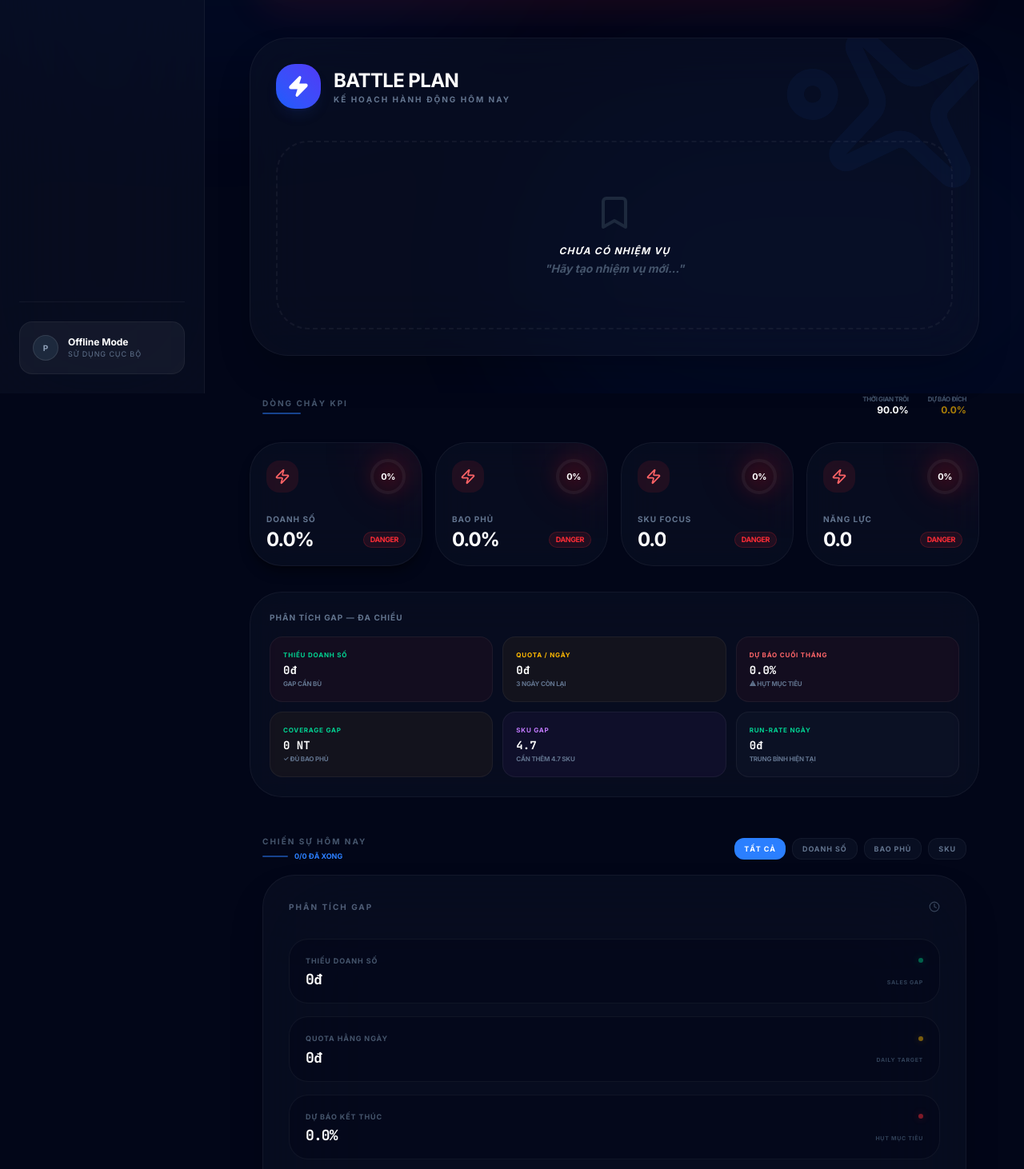
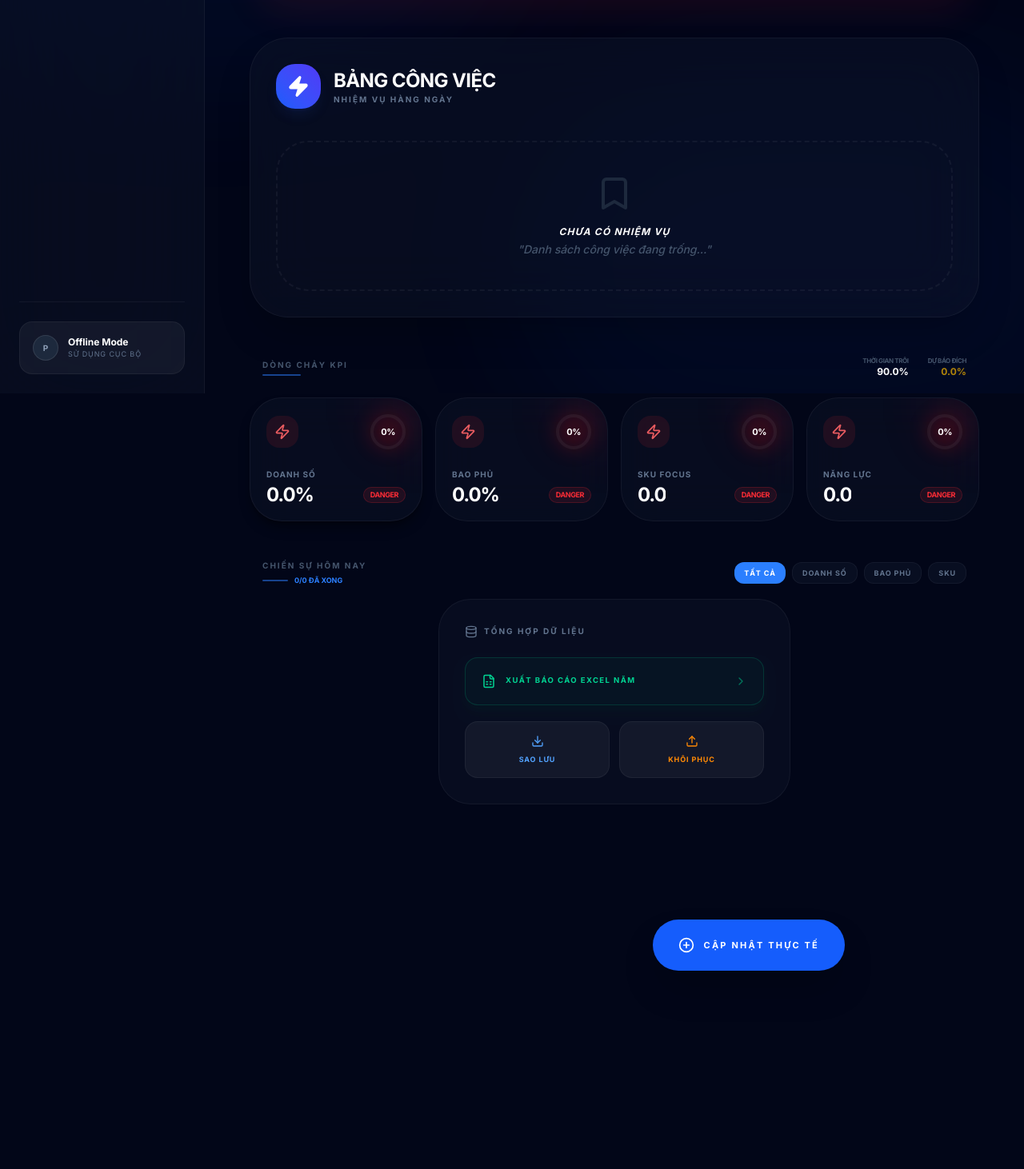
Before and after one commit to vukiengiang2025-sys/Namduockpi, a React (Vite) app: page / in a window 1280 px wide. Shown: the part 308-1770 px from the top of the page at 80% size. After the commit the page ends 1586 px from the top, so only its background shows below. Built offline with nearby package versions, Linux system fonts and the light colour scheme.

Commit message:
style: improve responsive padding and layout
Adjust padding across main layout and pages for better mobile responsiveness. Remove unused GapAnalysis component in Dashboard.

```diff
--- a/src/App.tsx
+++ b/src/App.tsx
@@ -179,7 +179,7 @@ export default function App() {
           )}
         </AnimatePresence>
 
-        <main className="flex-1 relative z-10 overflow-x-hidden p-6 lg:p-8">
+        <main className="flex-1 relative z-10 overflow-x-hidden p-0 sm:p-4 md:p-6 lg:p-8">
           <AnimatePresence mode="wait">
             <motion.div
               key={activeTab}
--- a/src/pages/Dashboard.tsx
+++ b/src/pages/Dashboard.tsx
@@ -59,38 +59,6 @@ export default function Dashboard() {
   const projectedSalesEndOfMonth = isCurrentMonth ? month.salesActual + (avgDailySalesSoFar * remainingDays) : month.salesActual;
   const projectedSalesRatio = (projectedSalesEndOfMonth / (month.salesTarget || 1)) * 100;
   const requiredDailySales = isCurrentMonth ? Math.max(0, (month.salesTarget - month.salesActual) / remainingDays) : 0;
-
-  const GapAnalysis = () => {
-    const salesGap = Math.max(0, month.salesTarget - month.salesActual);
-    const coverageGap = Math.max(0, month.coverageTarget - month.coverageActual);
-    const skuGap = Math.max(0, 4.7 - month.skuActual);
-    const dailyQuota = remainingDays > 0 ? salesGap / remainingDays : 0;
-    const runRate = month.salesActual / Math.max(1, currentDay);
-
-    const items = [
-      { label: "Thiếu doanh số", val: salesGap.toLocaleString() + "đ", sub: "Gap cần bù", color: salesGap === 0 ? "text-emerald-400" : "text-red-400", bg: "bg-red-500/5" },
-      { label: "Quota / ngày", val: Math.round(dailyQuota).toLocaleString() + "đ", sub: `${remainingDays} ngày còn lại`, color: "text-amber-400", bg: "bg-amber-500/5" },
-      { label: "Dự báo cuối tháng", val: projectedSalesRatio.toFixed(1) + "%", sub: projectedSalesRatio >= 100 ? "✓ Đạt mục tiêu" : "⚠ Hụt mục tiêu", color: projectedSalesRatio >= 100 ? "text-emerald-400" : "text-red-400", bg: projectedSalesRatio >= 100 ? "bg-emerald-500/5" : "bg-red-500/5" },
-      { label: "Coverage gap", val: coverageGap + " NT", sub: coverageGap === 0 ? "✓ Đủ bao phủ" : "Cần thêm " + coverageGap + " điểm", color: coverageGap === 0 ? "text-emerald-400" : "text-amber-400", bg: "bg-amber-500/5" },
-      { label: "SKU gap", val: skuGap.toFixed(1), sub: skuGap === 0 ? "✓ Đủ tier" : "Cần thêm " + skuGap.toFixed(1) + " SKU", color: skuGap === 0 ? "text-emerald-400" : "text-purple-400", bg: "bg-purple-500/5" },
-      { label: "Run-rate ngày", val: Math.round(runRate).toLocaleString() + "đ", sub: "Trung bình hiện tại", color: runRate >= dailyQuota ? "text-emerald-400" : "text-amber-400", bg: "bg-slate-500/5" },
-    ];
-
-    return (
-      <div className="rounded-[2.5rem] p-6 mb-8 bg-slate-900/40 border border-white/5 backdrop-blur-xl">
-        <p className="text-[10px] font-black text-slate-500 uppercase tracking-widest mb-4">Phân tích Gap — Đa chiều</p>
-        <div className="grid grid-cols-2 lg:grid-cols-3 gap-3">
-          {items.map(item => (
-            <div key={item.label} className={cn("rounded-2xl p-4 border border-white/5", item.bg)}>
-              <p className={cn("text-[8px] font-black uppercase tracking-widest mb-1.5", item.color)}>{item.label}</p>
-              <p className="text-sm font-black font-mono text-white leading-none">{item.val}</p>
-              <p className="text-[8px] text-slate-500 mt-1 font-bold uppercase tracking-tight">{item.sub}</p>
-            </div>
-          ))}
-        </div>
-      </div>
-    );
-  };
 
   const MilestoneBadge = ({ salesPct }: { salesPct: number }) => {
     const milestones = [];
@@ -298,14 +266,6 @@ export default function Dashboard() {
 
         {/* TIER 2: ACTION HUB */}
         <motion.section variants={itemVariants} className="relative overflow-hidden bg-slate-900/40 rounded-[3rem] border border-white/5 p-8 backdrop-blur-2xl shadow-2xl group">
-           <motion.div
-             animate={{ rotate: 360 }}
-             transition={{ duration: 40, repeat: Infinity, ease: "linear" }}
-             className="absolute -top-20 -right-20 p-10 opacity-5 pointer-events-none"
-           >
-              <Sparkles className="w-64 h-64 text-blue-500" />
-           </motion.div>
-
            <div className="flex flex-col md:flex-row md:items-center justify-between gap-6 mb-10 relative z-10">
               <div className="flex items-center gap-4">
                 <motion.div
@@ -315,8 +275,8 @@ export default function Dashboard() {
                    <Zap className="w-7 h-7 text-white fill-current" />
                 </motion.div>
                 <div>
-                   <h2 className="text-2xl font-black text-white tracking-tight uppercase">Battle Plan</h2>
-                   <p className="text-[10px] text-slate-500 font-bold uppercase tracking-[0.2em]">Kế hoạch hành động hôm nay</p>
+                   <h2 className="text-2xl font-black text-white tracking-tight uppercase">Bảng Công Việc</h2>
+                   <p className="text-[10px] text-slate-500 font-bold uppercase tracking-[0.2em]">Nhiệm vụ hàng ngày</p>
                 </div>
               </div>
 
@@ -345,17 +305,17 @@ export default function Dashboard() {
               </div>
            ) : (
               <motion.div
-                className="py-16 text-center border-2 border-dashed border-white/5 rounded-[2.5rem] relative z-10"
+                className="py-10 text-center border-2 border-dashed border-white/5 rounded-[2.5rem] relative z-10"
               >
                  <Bookmark className="w-12 h-12 text-slate-800 mx-auto mb-4" />
                  <h3 className="text-white font-black uppercase text-xs tracking-widest mb-1 italic">Chưa có nhiệm vụ</h3>
-                 <p className="text-sm font-bold text-slate-600 italic">"Hãy tạo nhiệm vụ mới..."</p>
+                 <p className="text-sm font-medium text-slate-600 italic">"Danh sách công việc đang trống..."</p>
               </motion.div>
            )}
         </motion.section>
 
-        {/* TIER 3: KPI RADAR & ANALYSIS */}
-        <section className="space-y-8">
+        {/* TOP LEVEL METRICS */}
+        <section className="space-y-6">
            <div className="px-4">
              <MilestoneBadge salesPct={salesRatio} />
              <motion.div variants={itemVariants} className="flex items-center justify-between">
@@ -417,9 +377,6 @@ export default function Dashboard() {
                 icon={Award}
               />
            </div>
-
-           {/* GAP ANALYSIS — NEW v2.0 */}
-           <GapAnalysis />
         </section>
 
         {/* TIER 4: DAILY STRIKE */}
@@ -451,47 +408,7 @@ export default function Dashboard() {
         <div className="grid grid-cols-1 lg:grid-cols-12 gap-8 items-start relative mb-20 px-4">
 
            <motion.div variants={itemVariants} className="lg:col-span-12 space-y-8">
-              <section className="bg-slate-900/40 rounded-[2.5rem] border border-white/5 p-8 backdrop-blur-3xl shadow-2xl relative overflow-hidden">
-                 <div className="flex items-center justify-between mb-8 opacity-80">
-                   <span className="text-[10px] text-slate-500 font-black uppercase tracking-[0.2em]">Phân tích Gap</span>
-                   <Clock className="w-3.5 h-3.5 text-slate-600" />
-                 </div>
-                 <div className="space-y-4">
-                    {[
-                      { label: 'Thiếu Doanh số', value: (Math.max(0, month.salesTarget - month.salesActual)).toLocaleString() + 'đ', desc: 'Sales Gap', status: (month.salesTarget - month.salesActual > 0 ? 'danger' : 'success') },
-                      { label: 'Quota Hằng ngày', value: Math.round(requiredDailySales).toLocaleString() + 'đ', desc: 'Daily Target', status: 'warning' },
-                      { label: 'Dự báo Kết thúc', value: projectedSalesRatio.toFixed(1) + '%', desc: projectedSalesRatio >= 100 ? 'Đạt mục tiêu' : 'Hụt mục tiêu', status: projectedSalesRatio >= 100 ? 'success' : 'danger' },
-                      { label: 'Thiếu Bao phủ', value: Math.max(0, month.coverageTarget - month.coverageActual).toString() + ' NT', desc: 'Coverage Gap', status: month.coverageTarget > month.coverageActual ? 'warning' : 'success' },
-                      { label: 'Thiếu SKU', value: Math.max(0, 4.7 - month.skuActual).toFixed(1), desc: 'SKU Gap (to 4.7)', status: month.skuActual < 4.7 ? 'warning' : 'success' },
-                    ].map((item, idx) => (
-                      <motion.div
-                        initial={{ opacity: 0, x: 20 }}
-                        animate={{ opacity: 1, x: 0 }}
-                        transition={{ delay: 0.8 + (idx * 0.1) }}
-                        key={item.label}
-                        className="bg-slate-950/50 p-5 rounded-[1.5rem] border border-white/5 hover:border-white/10 transition-colors"
-                      >
-                         <div className="flex items-center justify-between mb-2">
-                            <p className="text-[9px] text-slate-600 uppercase font-black tracking-widest">{item.label}</p>
-                            <motion.span
-                              animate={{ scale: [1, 1.2, 1], opacity: [0.5, 1, 0.5] }}
-                              transition={{ duration: 2, repeat: Infinity }}
-                              className={cn(
-                                "w-1.5 h-1.5 rounded-full shadow-[0_0_10px]",
-                                item.status === 'danger' ? "bg-red-500 shadow-red-500/50" : item.status === 'warning' ? "bg-yellow-500 shadow-yellow-500/50" : "bg-emerald-500 shadow-emerald-500/50"
-                              )}
-                            />
-                         </div>
-                         <div className="flex items-end justify-between">
-                            <span className="text-lg font-black text-white font-mono leading-none tracking-tighter">{item.value}</span>
-                            <span className="text-[7px] text-slate-700 font-bold uppercase tracking-widest">{item.desc}</span>
-                         </div>
-                      </motion.div>
-                    ))}
-                 </div>
-              </section>
-
-              <section className="bg-slate-900/40 rounded-[2.5rem] border border-white/5 p-8 group">
+              <section className="bg-slate-900/40 rounded-[2.5rem] border border-white/5 p-6 md:p-8 lg:w-1/2 lg:mx-auto group">
                  <h3 className="text-[10px] text-slate-500 font-black uppercase tracking-[0.2em] mb-6 flex items-center gap-2">
                     <Database className="w-4 h-4 group-hover:text-blue-400 transition-colors" /> Tổng hợp dữ liệu
                  </h3>
@@ -505,6 +422,69 @@ export default function Dashboard() {
                       <span className="flex items-center gap-3"><FileSpreadsheet className="w-4.5 h-4.5" /> Xuất Báo cáo Excel Năm</span>
                       <ChevronRight className="w-4 h-4 opacity-50" />
                     </motion.button>
+
+                    <div className="grid grid-cols-2 gap-3 mt-2">
+                      <motion.button
+                         whileHover={{ scale: 1.02 }}
+                         whileTap={{ scale: 0.98 }}
+                         onClick={async () => {
+                           const state = useAppStore.getState();
+                           const backupData = JSON.stringify({
+                             months: state.months,
+                             quarters: state.quarters,
+                             halfYears: state.halfYears,
+                             notes: state.notes,
+                             memories: state.memories,
+                             dailySnapshots: state.dailySnapshots,
+                             taskLogs: state.taskLogs,
+                             strategyLogs: state.strategyLogs,
+                             userProfile: state.userProfile,
+                             settings: state.settings,
+                             version: '1.0.0',
+                             exportDate: new Date().toISOString()
+                           }, null, 2);
+                           await saveFile(`namduoc_kpi_backup_${new Date().toISOString().split('T')[0]}.json`, backupData, 'application/json');
+                         }}
+                         className="flex flex-col items-center justify-center py-4 bg-white/5 hover:bg-blue-500/10 text-blue-400 rounded-2xl border border-white/5 hover:border-blue-500/30 transition-all text-[9px] font-black uppercase tracking-widest gap-2"
+                      >
+                        <Download className="w-4 h-4" /> Sao lưu
+                      </motion.button>
+
+                      <motion.label
+                         whileHover={{ scale: 1.02 }}
+                         whileTap={{ scale: 0.98 }}
+                         className="flex flex-col items-center justify-center py-4 bg-white/5 hover:bg-orange-500/10 text-orange-400 rounded-2xl border border-white/5 hover:border-orange-500/30 transition-all text-[9px] font-black uppercase tracking-widest gap-2 cursor-pointer"
+                      >
+                        <Upload className="w-4 h-4" /> Khôi phục
+                        <input
+                          type="file"
+                          className="hidden"
+                          accept=".json"
+                          onClick={(e: any) => { e.target.value = null; }}
+                          onChange={(e) => {
+                            const file = e.target.files?.[0];
+                            if (!file) return;
+                            const reader = new FileReader();
+                            reader.onload = (event) => {
+                              try {
+                                const data = JSON.parse(event.target?.result as string);
+                                if (data.settings) {
+                                  const store = useAppStore.getState();
+                                  store.importData(data);
+                                  alert('Khôi phục dữ liệu thành công! Trình duyệt sẽ tự động tải lại.');
+                                  setTimeout(() => window.location.reload(), 1000);
+                                } else {
+                                  alert('File không hợp lệ!');
+                                }
+                              } catch (err) {
+                                alert('Lỗi khi đọc file backup!');
+                              }
+                            };
+                            reader.readAsText(file);
+                          }}
+                        />
+                      </motion.label>
+                    </div>
                  </div>
               </section>
            </motion.div>
--- a/src/pages/Notes.tsx
+++ b/src/pages/Notes.tsx
@@ -116,7 +116,7 @@ export default function Notes() {
       variants={containerVariants}
       initial="initial"
       animate="animate"
-      className="space-y-6 px-5 pt-8 pb-32"
+      className="space-y-6 px-5 pt-8 pb-32 md:pb-12"
     >
       <motion.div variants={itemVariants} className="flex flex-col pt-2 mb-6">
         <p className="text-[10px] text-slate-500 uppercase tracking-widest font-bold mb-1">Hệ thống Lời nhắc</p>
--- a/src/pages/Settings.tsx
+++ b/src/pages/Settings.tsx
@@ -90,7 +90,7 @@ export default function Settings() {
       variants={containerVariants}
       initial="initial"
       animate="animate"
-      className="space-y-6 pb-20"
+      className="space-y-6 pb-32 md:pb-12"
     >
       <div className="max-w-5xl mx-auto px-5 pt-8 space-y-8">
         <motion.div variants={itemVariants} className="flex items-center gap-2 mb-4">
--- a/src/pages/YearlyData.tsx
+++ b/src/pages/YearlyData.tsx
@@ -61,7 +61,7 @@ export default function YearlyData() {
       initial={{ opacity: 0, y: 10, filter: 'blur(10px)' }}
       animate={{ opacity: 1, y: 0, filter: 'blur(0px)' }}
       exit={{ opacity: 0, y: -10, filter: 'blur(10px)' }}
-      className="space-y-8 pb-10"
+      className="space-y-8 pb-32 md:pb-12"
     >
       <div className="px-5 pt-8 pb-4 sticky top-0 z-20 bg-slate-950/80 backdrop-blur-2xl border-b border-white/5 shadow-sm">
         <div className="flex items-center gap-2 mb-1">
```
